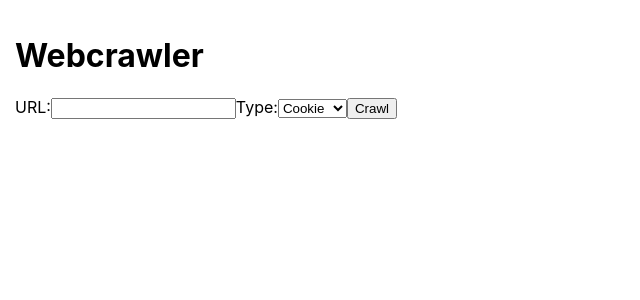
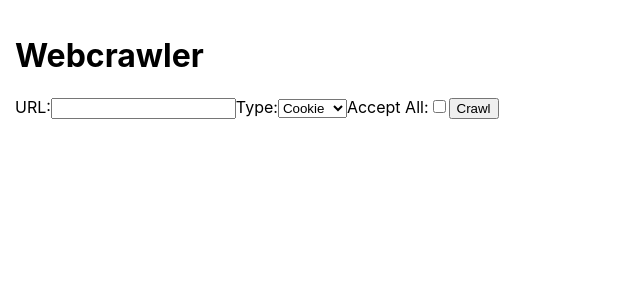
Before and after one commit to felixaschultz/web-crawler, a React (Create React App) app in the folder client/: page / in a window 1280 px wide. Shown: the top 300 px of the page, without its empty margins (0-640 px from the left). Built offline with nearby package versions, Linux system fonts and the light colour scheme.

Commit message:
Add acceptAll checkbox to crawl form

```diff
--- a/client/src/App.js
+++ b/client/src/App.js
@@ -4,20 +4,22 @@ import { useState } from 'react';
 function App() {
   const [url, setUrl] = useState('');
   const [type, setType] = useState('cookie');
+  const [allCookies, setAllCookies] = useState(false);
 
   function handleSubmit(e) {
     e.preventDefault();
     const website = document.getElementById('website');
     document.getElementById('website').innerHTML = '<h2 style="grid-column: 1/3">Loading...</h2>';
     if(type === 'cookie'){
-      fetch(`http://localhost:3003/crawl?url=${url}`)
+      fetch(`http://localhost:3003/crawl?url=${url}&acceptAll=${allCookies}`)
       .then(res => res.json())
       .then(data => {
         if(data.message){
           website.innerHTML = `<h2 style="grid-column: 1/3">${data.message}</h2>`;
           return;
         }
-        website.innerHTML = `<h2 style="grid-column: 1/3">${url}</h2>`;
+        website.innerHTML = `<h2 style="grid-column: 1/2">${url}</h2>`;
+        website.innerHTML += `<p style="grid-column: 2/3">Found ${data.length} cookies</p>`;
         data?.forEach(cookie => {
           website.innerHTML += `
             <div>
@@ -58,9 +60,13 @@ function App() {
             <option value="content">Content</option>
           </select>
         </label>
+        <label>
+          Accept All:
+          <input type="checkbox" name="acceptAll" onChange={(e) => setAllCookies(e.target.checked)} />
+        </label>
         <button type="submit" onClick={handleSubmit}>Crawl</button>
       </form>
-      <div id="website" style={{display: "grid", gridTemplateColumns: "1fr 1fr"}}></div>
+      <div id="website"></div>
     </>
   );
 }
```
